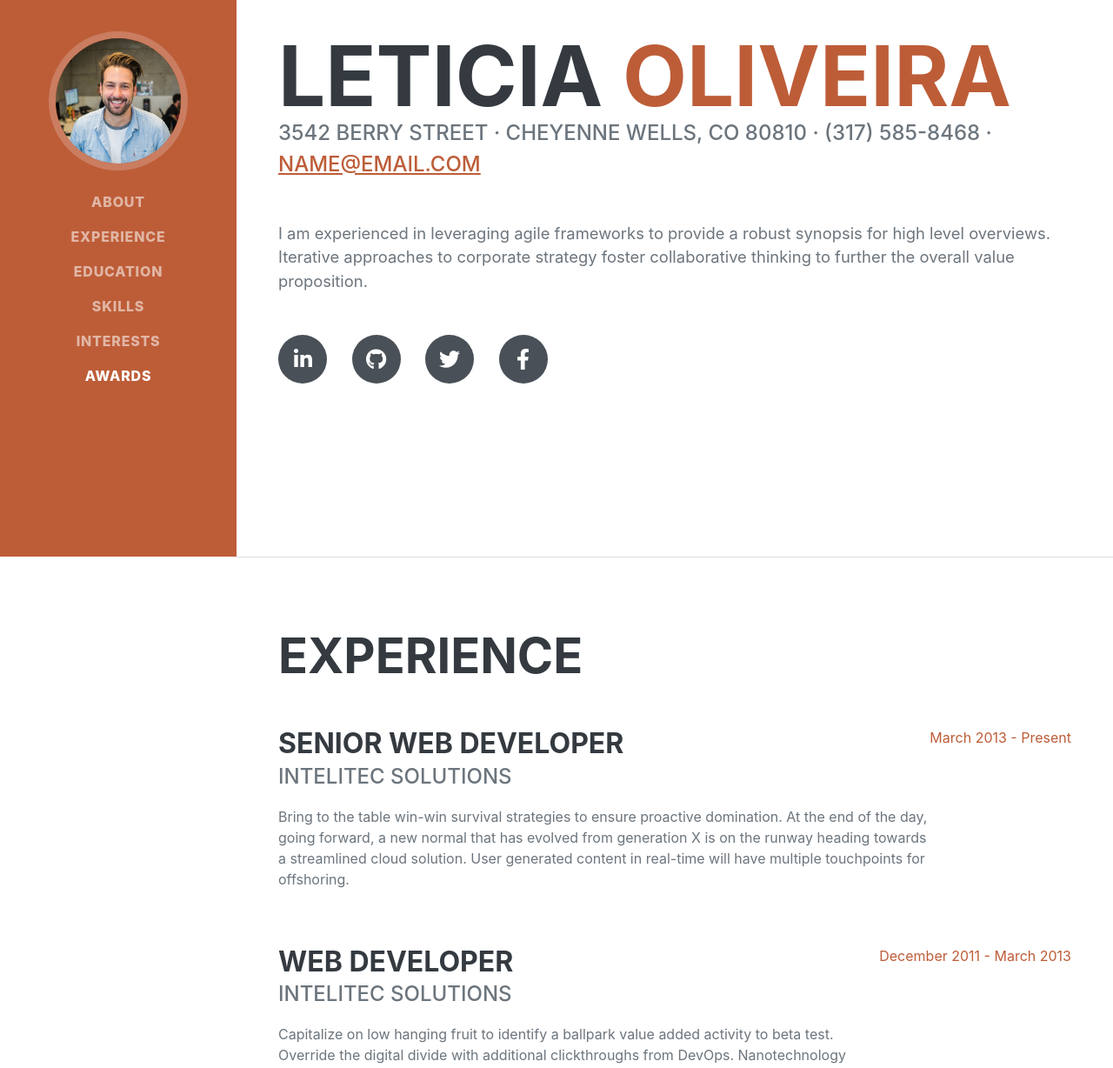
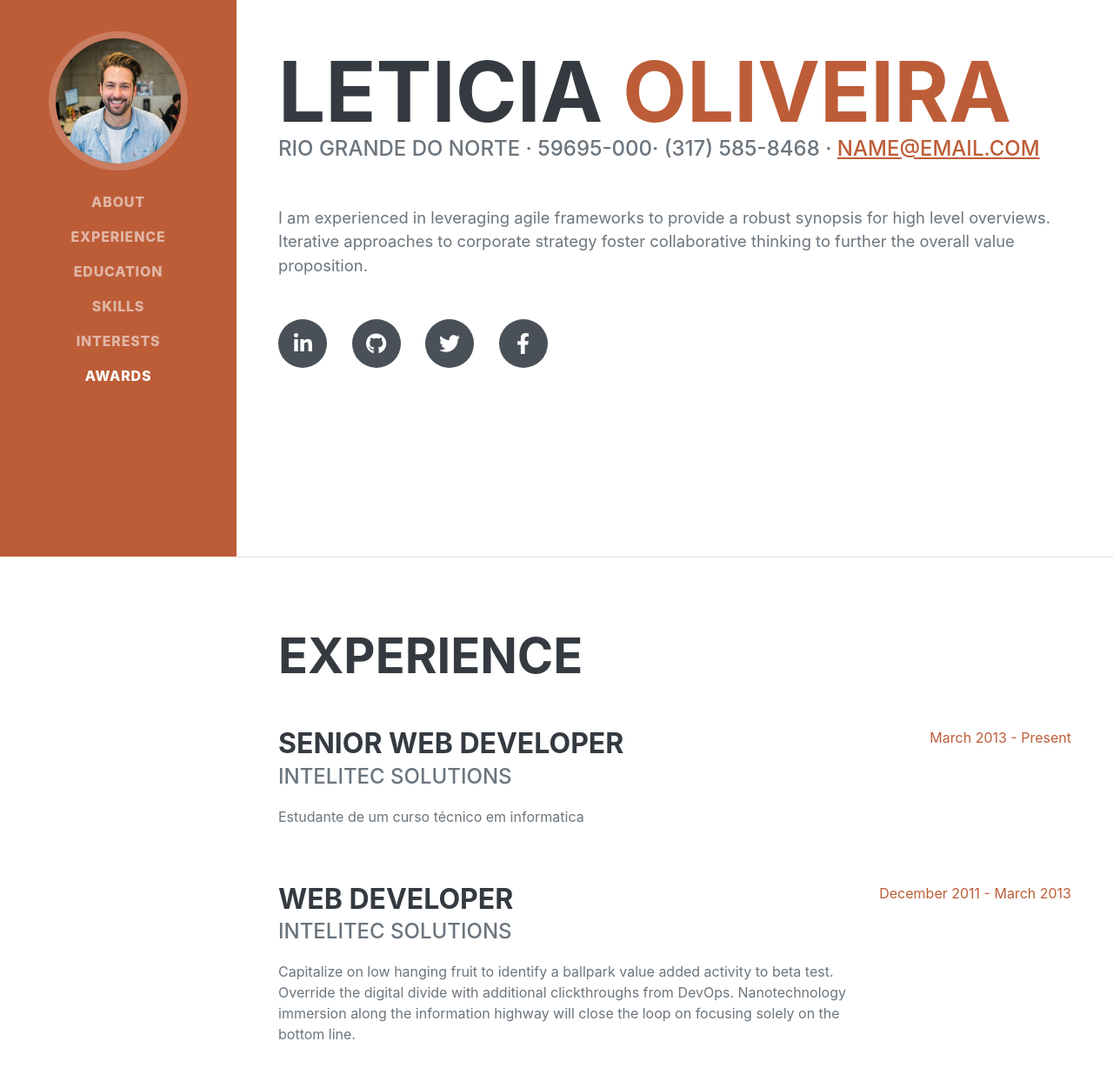
Before and after one commit to Leticia818/curriculo, a plain HTML site: page index.html in a window 1280 px wide. Shown: the part 160-1388 px from the top of the page at 87% size. Drawn offline with nearby package versions, Linux system fonts and the light colour scheme; a web font is replaced by a local one.

Commit message:
mudança dentro do curriculo

```diff
--- a/index.html
+++ b/index.html
@@ -44,7 +44,7 @@
                         <span class="text-primary">Oliveira</span>
                     </h1>
                     <div class="subheading mb-5">
-                        3542 Berry Street · Cheyenne Wells, CO 80810 · (317) 585-8468 ·
+                        Rio grande do norte · 59695-000· (317) 585-8468 ·
                         <a href="ls2427600@gmai.com">name@email.com</a>
                     </div>
                     <p class="lead mb-5">I am experienced in leveraging agile frameworks to provide a robust synopsis for high level overviews. Iterative approaches to corporate strategy foster collaborative thinking to further the overall value proposition.</p>
@@ -65,7 +65,7 @@
                         <div class="flex-grow-1">
                             <h3 class="mb-0">Senior Web Developer</h3>
                             <div class="subheading mb-3">Intelitec Solutions</div>
-                            <p>Bring to the table win-win survival strategies to ensure proactive domination. At the end of the day, going forward, a new normal that has evolved from generation X is on the runway heading towards a streamlined cloud solution. User generated content in real-time will have multiple touchpoints for offshoring.</p>
+                            <p>Estudante de um curso técnico em informatica</p>
                         </div>
                         <div class="flex-shrink-0"><span class="text-primary">March 2013 - Present</span></div>
                     </div>
```
